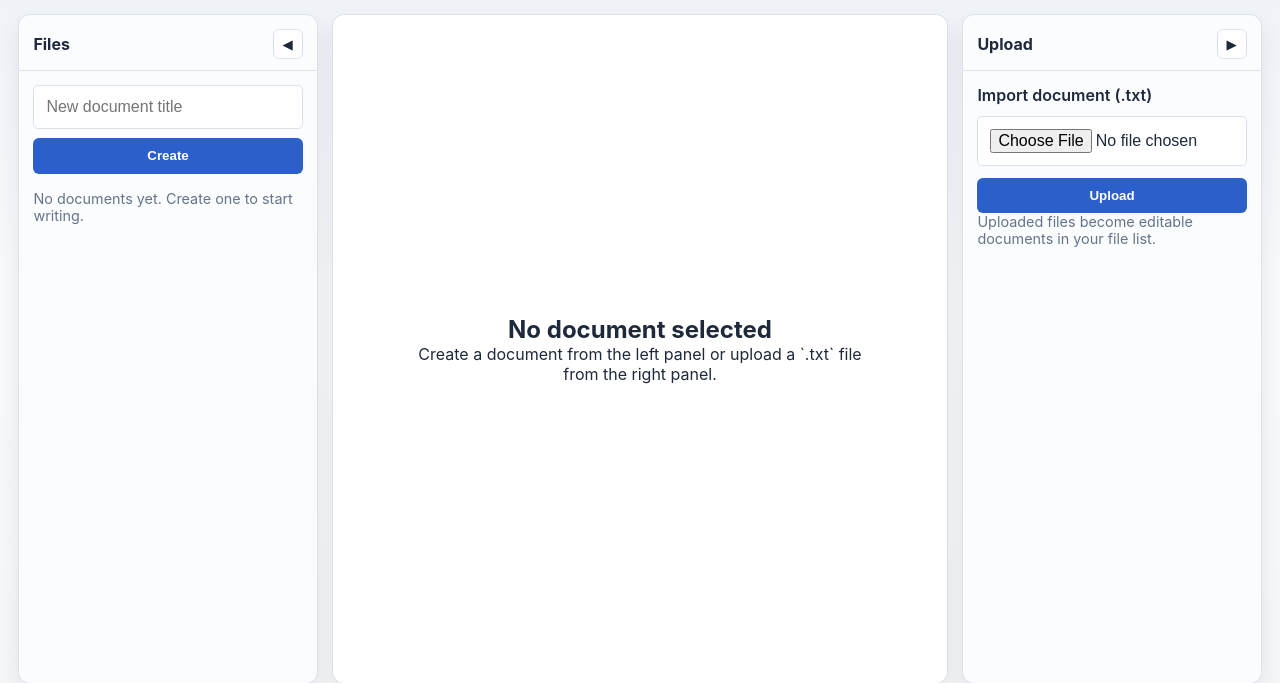
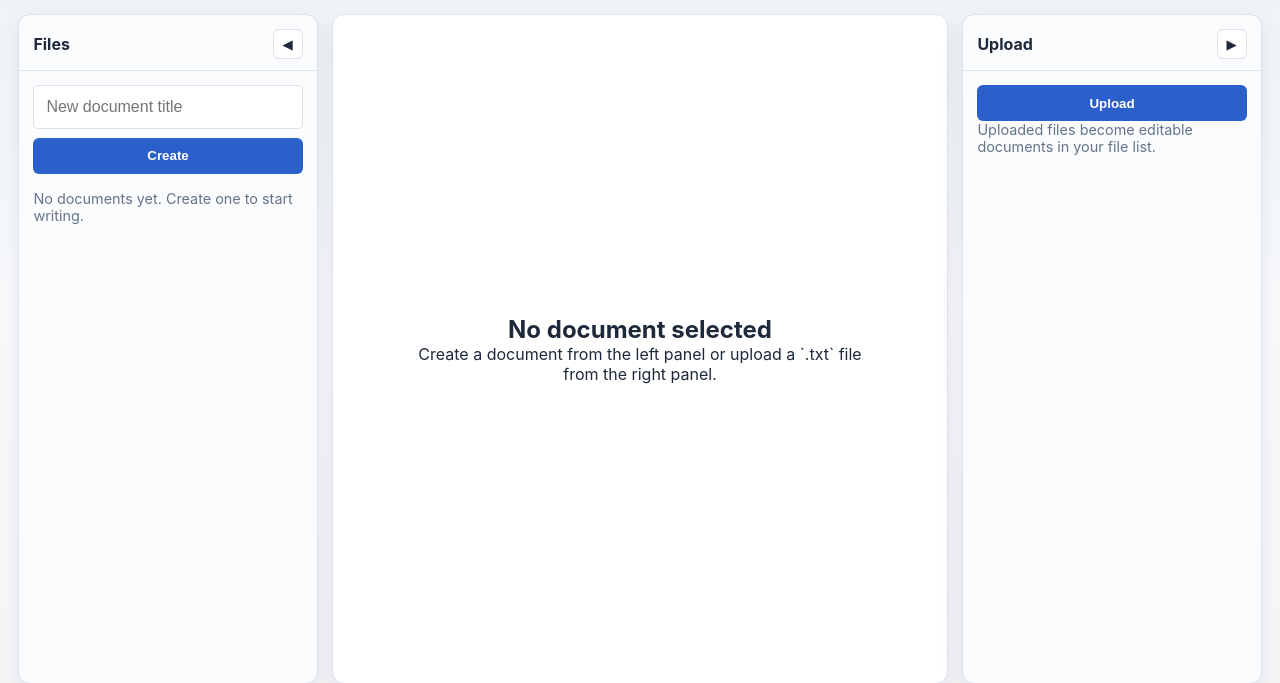
Before and after one commit to sz-747/Glint, a Flask app: page /dashboard in a window 1280 px wide. Shown: the part 62-745 px from the top of the page. Run offline with Flask 3, Linux system fonts and the light colour scheme; the visitor is signed in with stand-in values (Sample User, id 1); data that the repository does not hold is empty.

Commit message:
refactored upload button for better user experience

```diff
--- a/static/style.css
+++ b/static/style.css
@@ -101,8 +101,7 @@ body {
 .form-group input[type="password"],
 .new-doc-form input[type="text"],
 .editor-title,
-.writing-area,
-.upload-form input[type="file"] {
+.writing-area {
   width: 100%;
   padding: 0.75rem;
   border: 1px solid var(--border);
@@ -406,10 +405,6 @@ body {
   gap: 0.7rem;
 }
 
-.upload-form label {
-  font-weight: 600;
-}
-
 .muted {
   color: var(--text-muted);
   font-size: 0.9rem;
--- a/templates/dashboard.html
+++ b/templates/dashboard.html
@@ -119,12 +119,17 @@
         enctype="multipart/form-data"
         class="upload-form"
       >
-        <label for="file">Import document (.txt)</label>
-        <input id="file" type="file" name="file" accept=".txt" required />
-        <button type="submit" class="btn btn-primary">Upload</button>
+        <input id="file" type="file" name="file" accept=".txt" required style="display:none" />
+        <button type="button" class="btn btn-primary" onclick="document.getElementById('file').click()">Upload</button>
       </form>
       <p class="muted">Uploaded files become editable documents in your file list.</p>
     </div>
   </aside>
 </div>
 {% endblock %}
+
+<script>
+  document.getElementById('file').addEventListener('change', function() {
+    if (this.files.length) this.closest('form').submit();
+  });
+</script>
```
